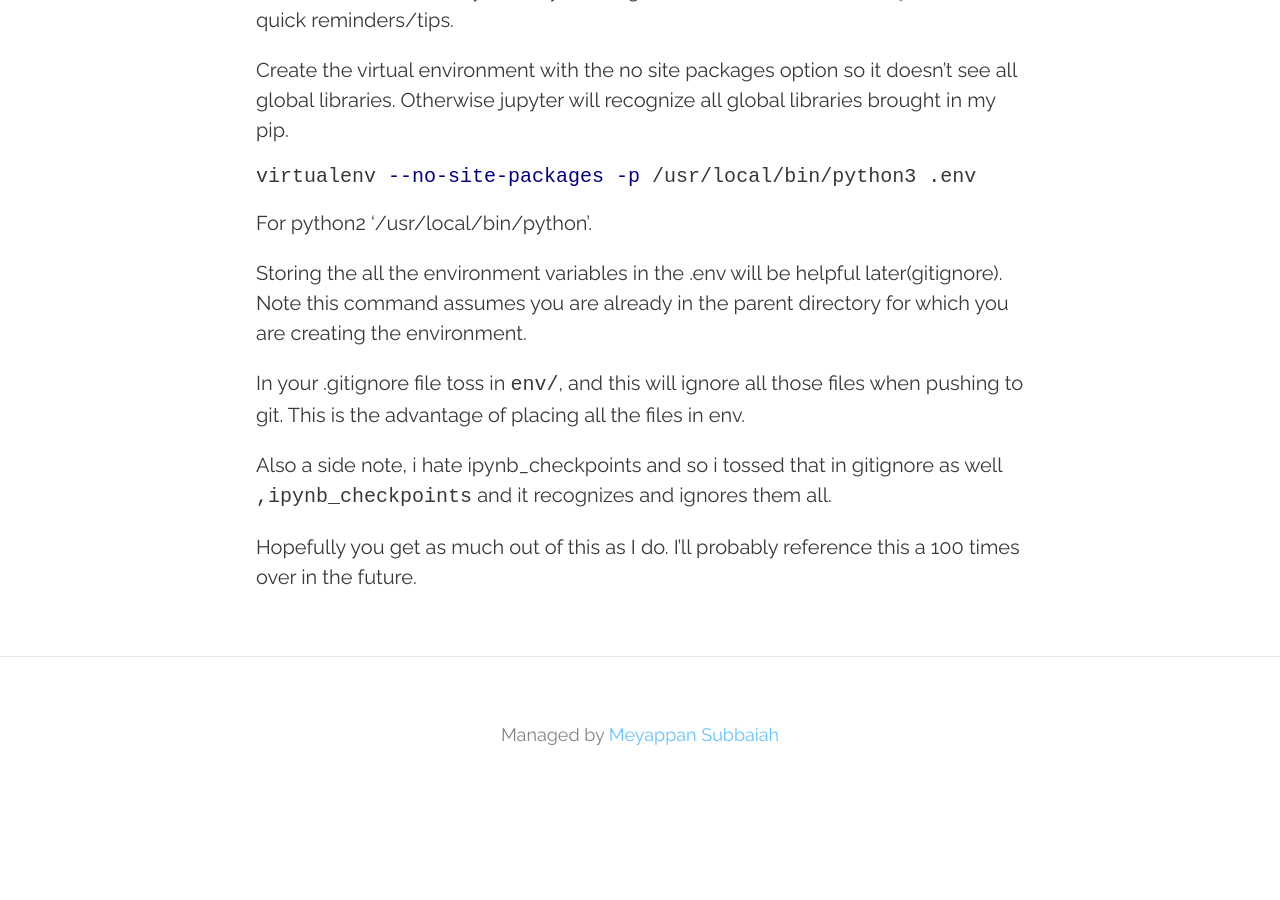
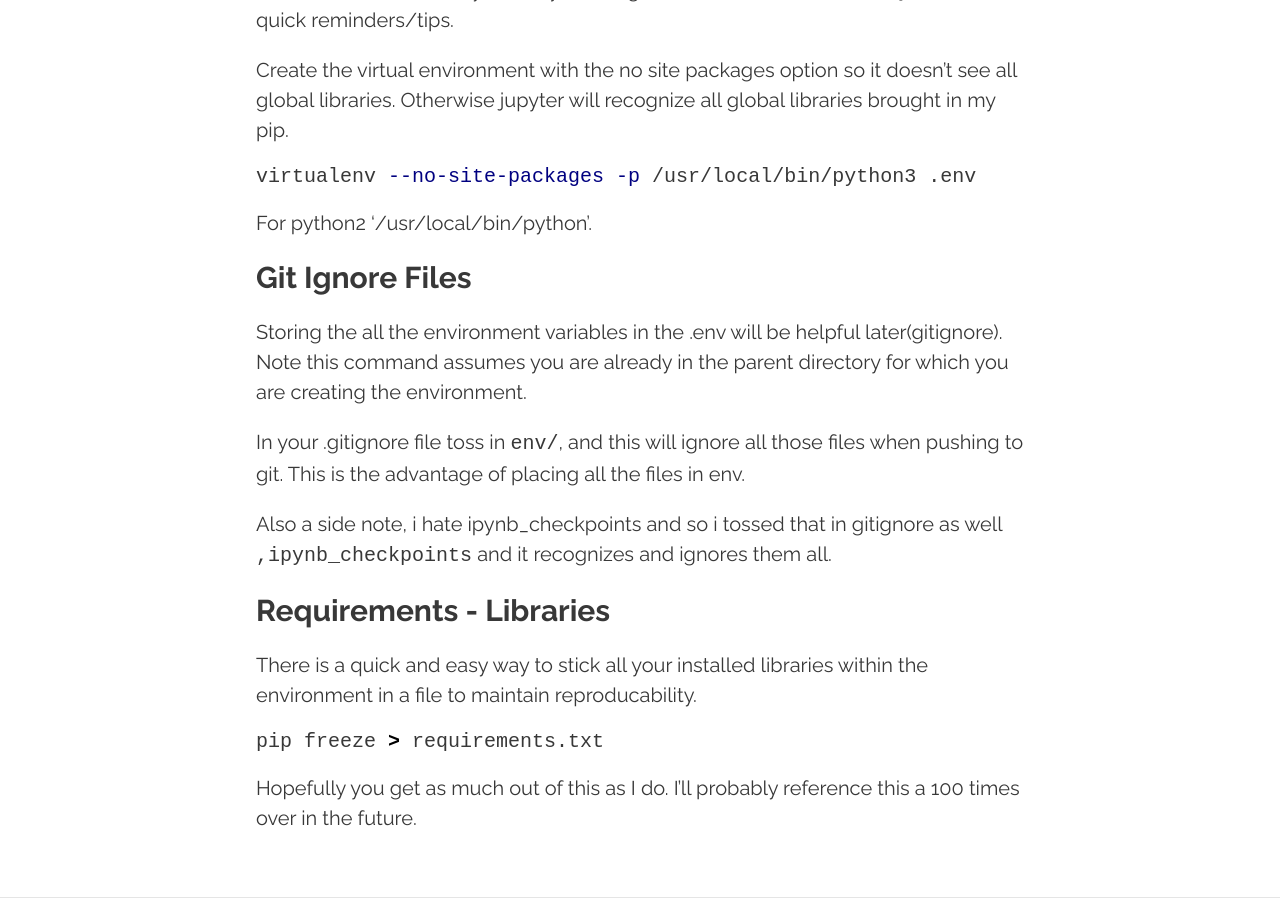
Before and after one commit to meysubb/TIL, a Jekyll site: the page built from _posts/2018-08-04-PYENV.md, in a window 1280 px wide and 900 px high, scrolled down 517 px. Built offline with Jekyll 4.4.1, drawn with Linux system fonts in a browser that asks for light colours; nearby versions of some CDN libraries; before the commit the page ends 1329 px from its top, so only the background shows below that.

Commit message:
add requirements mention

````diff
--- a/_posts/2018-08-04-PYENV.md
+++ b/_posts/2018-08-04-PYENV.md
@@ -17,10 +17,20 @@ virtualenv --no-site-packages -p /usr/local/bin/python3 .env
 
 For python2 '/usr/local/bin/python'.
 
+### Git Ignore Files
+
 Storing the all the environment variables in the .env will be helpful later(gitignore). Note this command assumes you are already in the parent directory for which you are creating the environment.
 
 In your .gitignore file toss in `env/`, and this will ignore all those files when pushing to git. This is the advantage of placing all the files in env.
 
 Also a side note, i hate ipynb_checkpoints and so i tossed that in gitignore as well `,ipynb_checkpoints` and it recognizes and ignores them all.
 
+### Requirements - Libraries
+
+There is a quick and easy way to stick all your installed libraries within the environment in a file to maintain reproducability.
+
+```bash
+pip freeze > requirements.txt
+```
+
 Hopefully you get as much out of this as I do. I'll probably reference this a 100 times over in the future.
````
